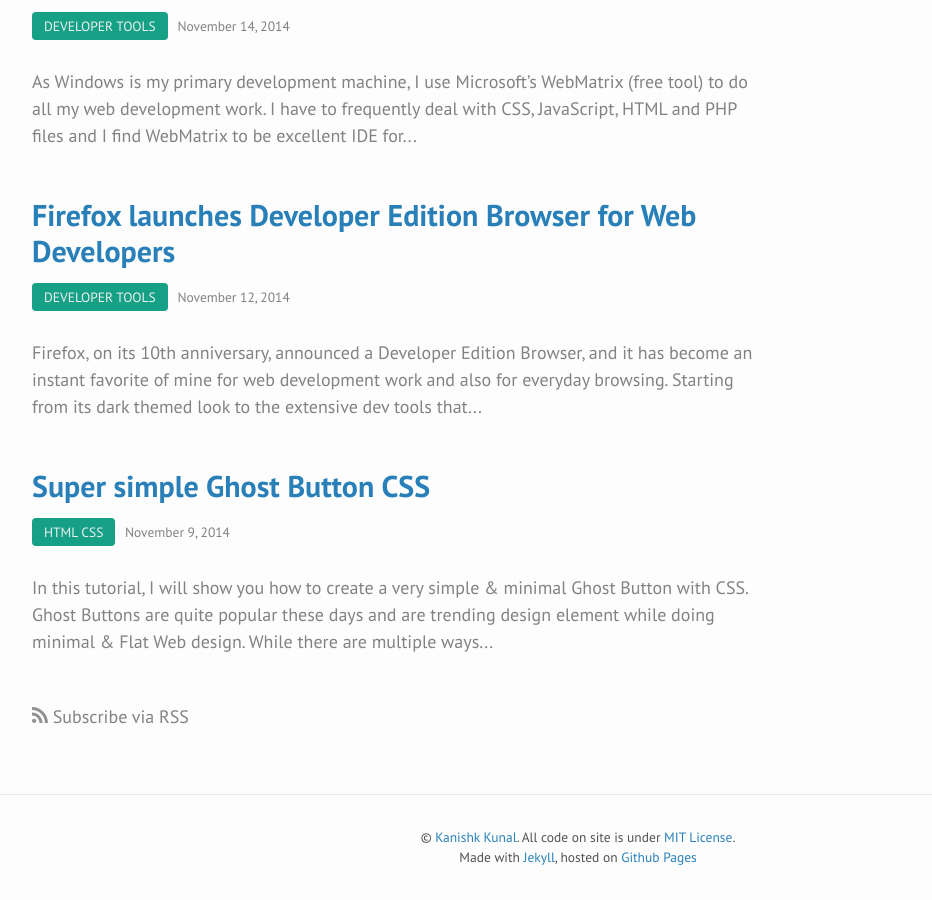
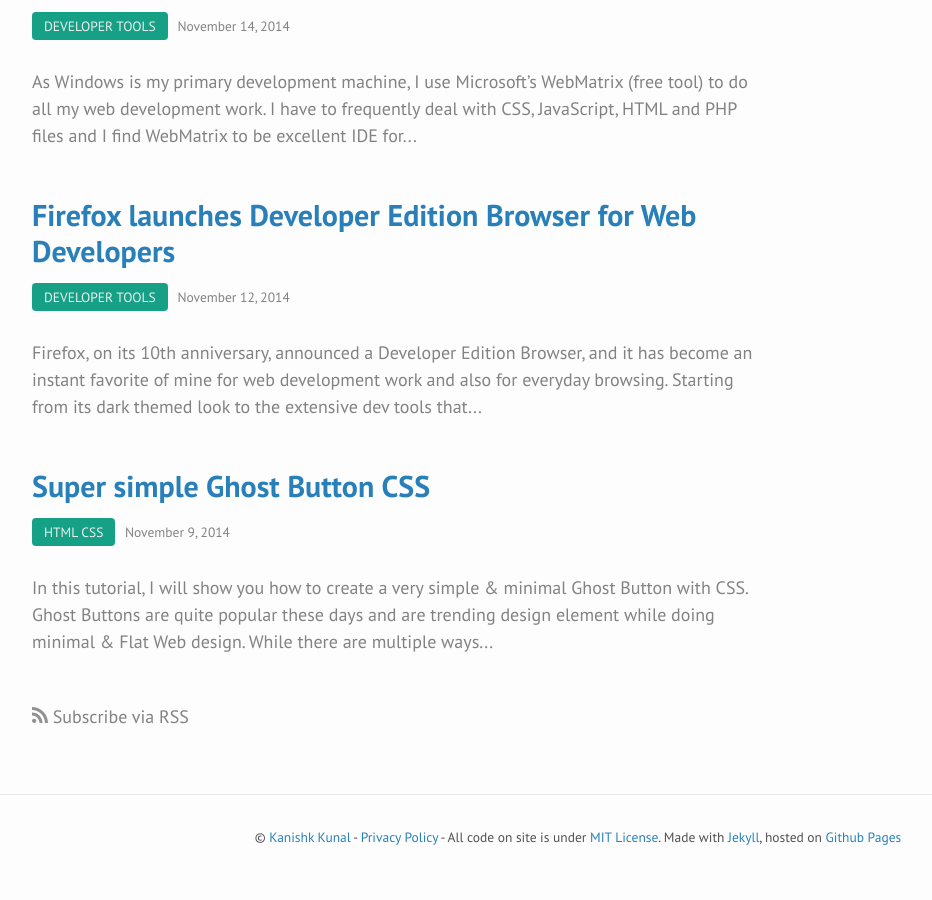
Before and after one commit to jastew/codingtips.kanishkkunal.in, a Jekyll site: the page built from index.html, in a window 1280 px wide and 900 px high, scrolled down 1942 px. Shown: the whole window, without its empty margins (62-994 px from the left). Built offline with Jekyll 4.4.1, drawn with Linux system fonts in a browser that asks for light colours; after the commit the page ends 2821 px from its top, so only the background shows below that.

Commit message:
Adding privacy policy

```diff
--- a/_includes/footer.html
+++ b/_includes/footer.html
@@ -2,8 +2,8 @@
 
   <div class="wrapper">
       <div class="footer-credit">
-        &copy; <a href="{{ site.name_url }}/" title="{{site.name}}" target="_blank">{{site.name}}</a>. All code on site is under <a href="http://opensource.org/licenses/MIT" target="_blank" rel="nofollow">MIT License</a>.<br>
-        Made with <a href="http://jekyllrb.com/" target="_blank" rel="nofollow">Jekyll</a>, hosted on <a href="https://github.com/kanishkkunal/" target="_blank" rel="nofollow">Github Pages</a>
+        &copy; <a href="{{ site.name_url }}/" title="{{site.name}}" target="_blank">{{site.name}}</a> - <a href="http://kanishkkunal.in/privacy-policy/">Privacy Policy</a> -
+        All code on site is under <a href="http://opensource.org/licenses/MIT" target="_blank" rel="nofollow">MIT License</a>. Made with <a href="http://jekyllrb.com/" target="_blank" rel="nofollow">Jekyll</a>, hosted on <a href="https://github.com/kanishkkunal/" target="_blank" rel="nofollow">Github Pages</a>
       </div>
   </div>
 
```
